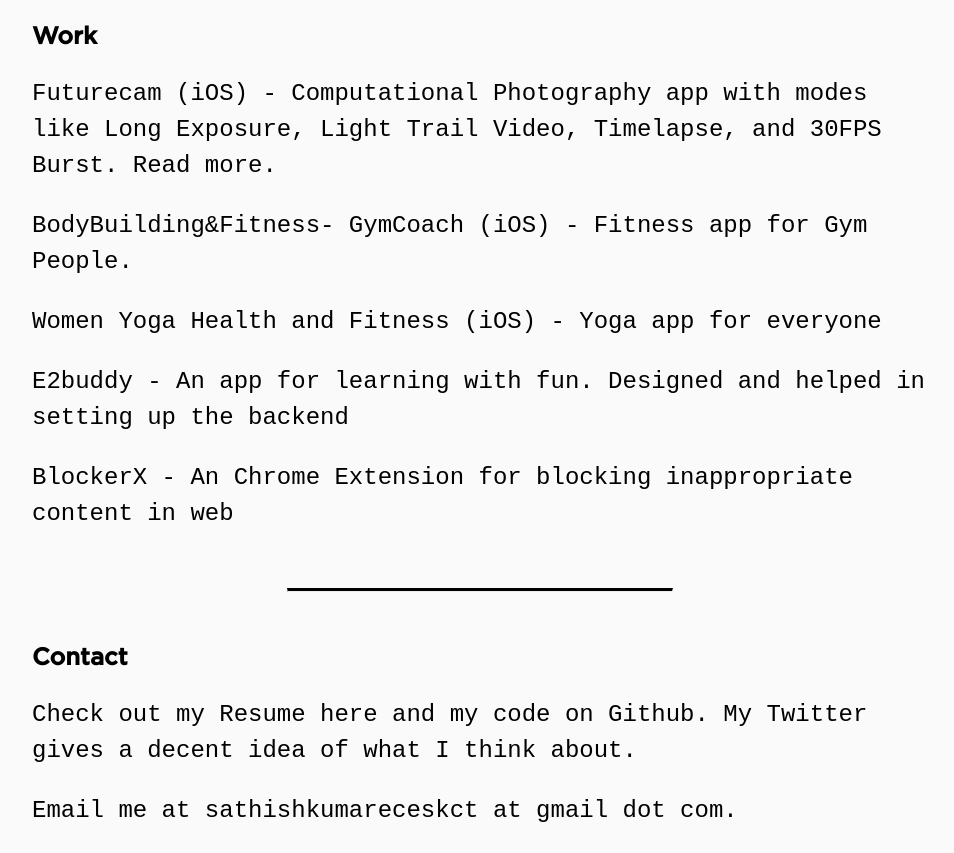
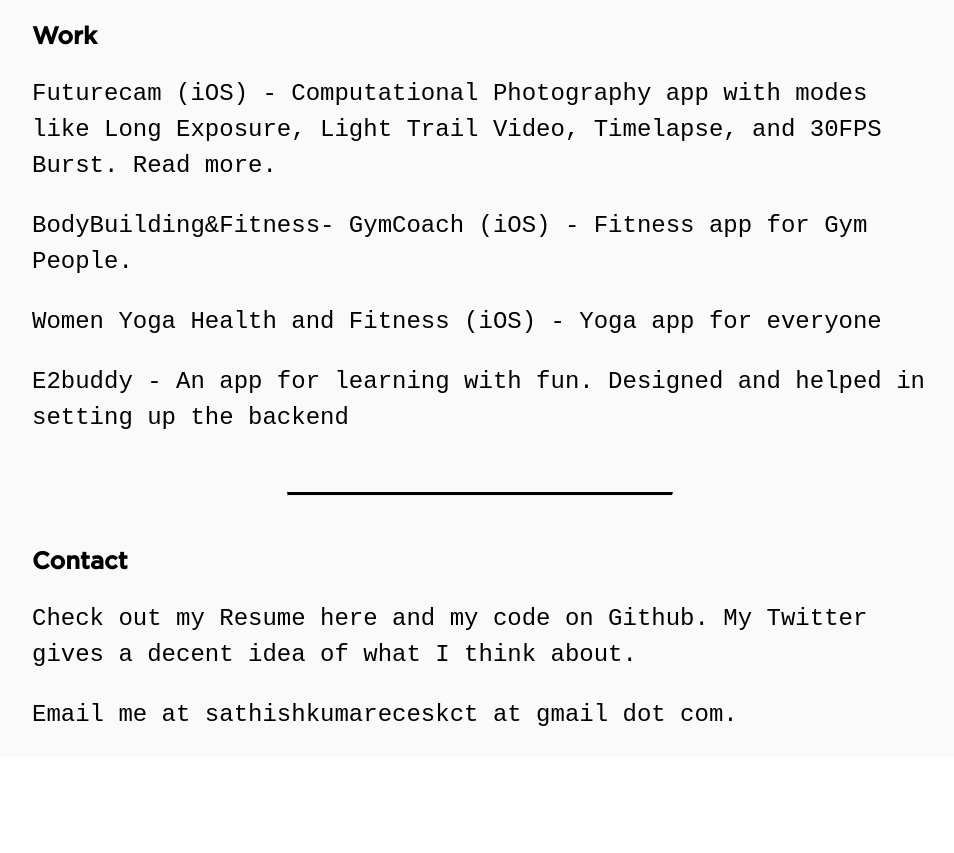
Before and after one commit to SathishDpy/My-Site, a plain HTML site: page index.html in a window 1280 px wide. Shown: the part 682-1535 px from the top of the page, without its empty margins (160-1114 px from the left). After the commit the page ends 1439 px from the top, so only its background shows below. Drawn offline with Linux system fonts and the light colour scheme.

Commit message:
Remove the link

```diff
--- a/index.html
+++ b/index.html
@@ -32,7 +32,6 @@
                 <p class="work-description">BodyBuilding&Fitness- GymCoach (iOS) - Fitness app for Gym People.</p>
                 <p class="work-description">Women Yoga Health and Fitness (iOS) - Yoga app for everyone</p>
                 <p class="work-description">E2buddy - An app for learning with fun. Designed and helped in setting up the backend</p>
-                <p class="work-description">BlockerX - An Chrome Extension for blocking inappropriate content in web</p>
             </div>
         </div>
 
```
